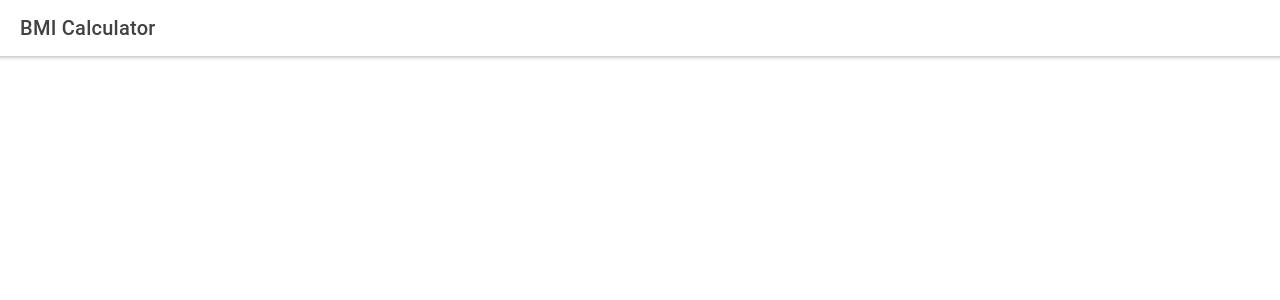
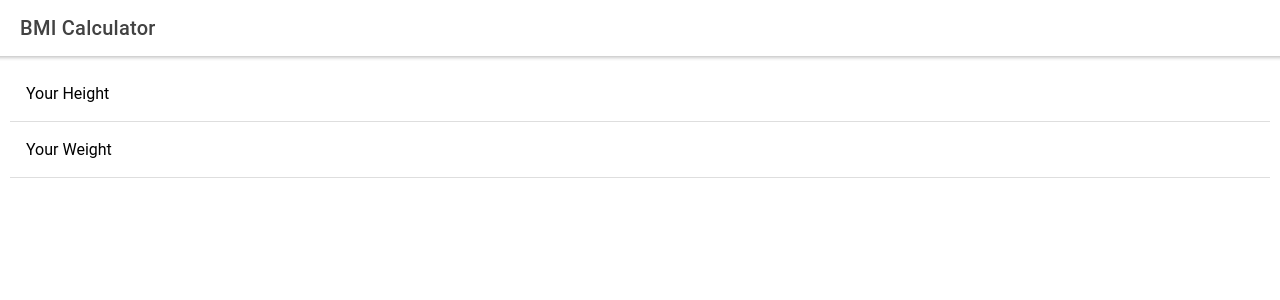
Before and after one commit to JamesDrysdale/Health_App, a React (Create React App) app: page / in a window 1280 px wide. Shown: the top 300 px of the page. Built offline with nearby package versions, Linux system fonts and the light colour scheme.

Commit message:
App now has labelled input fields for height and weight

```diff
--- a/src/App.tsx
+++ b/src/App.tsx
@@ -1,4 +1,16 @@
-import { IonApp, IonHeader, IonContent, IonToolbar, IonTitle } from '@ionic/react';
+import {
+  IonApp,
+  IonHeader,
+  IonContent,
+  IonToolbar,
+  IonTitle,
+  IonGrid,
+  IonRow,
+  IonCol,
+  IonItem,
+  IonLabel,
+  IonInput
+} from '@ionic/react';
 
 /* Core CSS required for Ionic components to work properly */
 import '@ionic/react/css/core.css';
@@ -26,7 +38,30 @@ const App: React.FC = () => (
         <IonTitle>BMI Calculator</IonTitle>
       </IonToolbar>
     </IonHeader>
-    <IonContent></IonContent>
+    <IonContent>
+      <IonGrid>
+        <IonRow>
+          <IonCol>
+            <IonItem>
+              <IonLabel position="floating">
+                Your Height
+              </IonLabel>
+              <IonInput>
+
+              </IonInput>
+            </IonItem>
+            <IonItem>
+              <IonLabel position="floating">
+                Your Weight
+              </IonLabel>
+              <IonInput>
+
+              </IonInput>
+            </IonItem>
+          </IonCol>
+        </IonRow>
+      </IonGrid>
+    </IonContent>
   </IonApp>
 );
 
```
